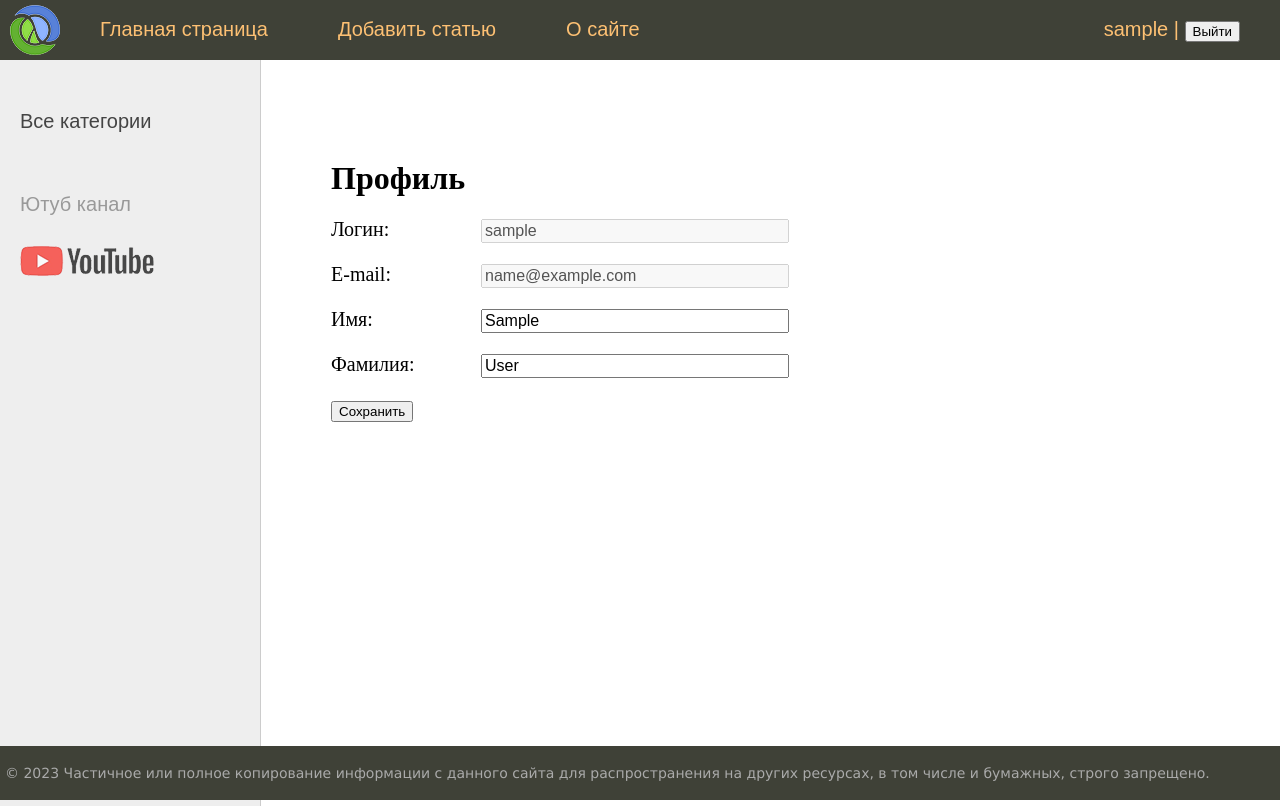
After one commit to rAnto0/blog-site, a Django app: page /users/profile/ in a window 1280 px wide. The commit adds this page. Run offline with Django 5.2, Linux system fonts and the light colour scheme; the visitor is signed in with stand-in values (Sample User, id 1); data that the repository does not hold is empty.

Commit message:
Authorization by e-mail. User Profile

```diff
--- a/mydjangoproject/mydjangoproject/settings.py
+++ b/mydjangoproject/mydjangoproject/settings.py
@@ -141,3 +141,8 @@ DEFAULT_AUTO_FIELD = 'django.db.models.BigAutoField'
 LOGIN_REDIRECT_URL = 'main'
 LOGOUT_REDIRECT_URL = 'main'
 LOGIN_URL = 'users:login'
+
+AUTHENTICATION_BACKENDS = [
+    'django.contrib.auth.backends.ModelBackend',
+    'users.authentication.EmailAuthBackend',
+]
--- a/mydjangoproject/templates/base.html
+++ b/mydjangoproject/templates/base.html
@@ -24,7 +24,7 @@
                     <li><a href="{% url m.url_name %}">{{m.title}}</a></li>
                     {% endfor %}
                     {% if user.is_authenticated %}
-                    <li class="last"> {{user.username}} |
+                    <li class="last"><a href="{% url 'users:profile' %}">{{user.username}}</a> |
                         <form style="display:inline-block" method="post" action="{% url 'users:logout' %}">
                             {% csrf_token %}
                             <button type="submit">Выйти</button>
--- a/mydjangoproject/users/forms.py
+++ b/mydjangoproject/users/forms.py
@@ -40,3 +40,20 @@ class RegisterUserForm(UserCreationForm):
         if get_user_model().objects.filter(email=email).exists():
             raise forms.ValidationError('Пользователь с таким E-mail уже существует')
         return email
+
+
+class ProfileUserForm(forms.ModelForm):
+    username = forms.CharField(disabled=True, label='Логин', widget=forms.TextInput(attrs={'class': 'form-input'}))
+    email = forms.CharField(disabled=True, label='E-mail', widget=forms.TextInput(attrs={'class': 'form-input'}))
+
+    class Meta:
+        model = get_user_model()
+        fields = ['username', 'email', 'first_name', 'last_name']
+        labels = {
+            'first_name': 'Имя',
+            'last_name': 'Фамилия',
+        }
+        widgets = {
+            'first_name': forms.TextInput(attrs={'class': 'form-input'}),
+            'last_name': forms.TextInput(attrs={'class': 'form-input'}),
+        }
--- /dev/null
+++ b/mydjangoproject/users/templates/users/profile.html
@@ -0,0 +1,18 @@
+{% extends 'base.html' %}
+
+{% block content %}
+
+<h1>Профиль</h1>
+
+<form method="post">
+    {% csrf_token %}
+    <div class="form-error">{{ form.non_field_errors }}</div>
+    {% for f in form %}
+    <p><label class="form-label" for="{{ f.id_for_label }}">{{ f.label }}: </label>{{ f }}</p>
+    <div class="form-error">{{ f.errors }}</div>
+    {% endfor %}
+
+    <p><button type="submit">Сохранить</button></p>
+</form>
+
+{% endblock %}
--- a/mydjangoproject/users/urls.py
+++ b/mydjangoproject/users/urls.py
@@ -8,4 +8,5 @@ urlpatterns = [
     path('login/', views.LoginUser.as_view(), name='login'),
     path('logout/', LogoutView.as_view(), name='logout'),
     path('register/', views.RegisterUser.as_view(), name='register'),
+    path('profile/', views.ProfileUser.as_view(), name='profile'),
 ]
--- a/mydjangoproject/users/views.py
+++ b/mydjangoproject/users/views.py
@@ -1,12 +1,13 @@
-from django.contrib.auth import authenticate, login, logout
+from django.contrib.auth import authenticate, login, logout, get_user_model
 from django.contrib.auth.forms import AuthenticationForm
+from django.contrib.auth.mixins import LoginRequiredMixin
 from django.contrib.auth.views import LoginView
 from django.http import HttpResponse, HttpResponseRedirect
 from django.shortcuts import render
 from django.urls import reverse, reverse_lazy
-from django.views.generic import CreateView
+from django.views.generic import CreateView, UpdateView
 
-from users.forms import LoginUserForm, RegisterUserForm
+from users.forms import LoginUserForm, RegisterUserForm, ProfileUserForm
 
 
 class LoginUser(LoginView):
@@ -25,15 +26,14 @@ class RegisterUser(CreateView):
     success_url = reverse_lazy('users:login')
 
 
-# def register(request):
-#     if request.method == 'POST':
-#         form = RegisterUserForm(request.POST)
-#         if form.is_valid():
-#             user = form.save(commit=False)
-#             user.set_password(form.cleaned_data['password'])
-#             user.save()
-#             return render(request, 'users/register_done.html')
-#     else:
-#         form = RegisterUserForm()
-#
-#     return render(request, 'users/register.html', {'form': form})
+class ProfileUser(LoginRequiredMixin, UpdateView):
+    model = get_user_model()
+    form_class = ProfileUserForm
+    template_name = 'users/profile.html'
+    extra_context = {'title': 'Профиль пользователя'}
+
+    def get_success_url(self):
+        return reverse_lazy('users:profile')
+
+    def get_object(self, queryset=None):
+        return self.request.user
```
Also changed, not shown: mydjangoproject/users/authentication.py (added, +23 -0 lines).
